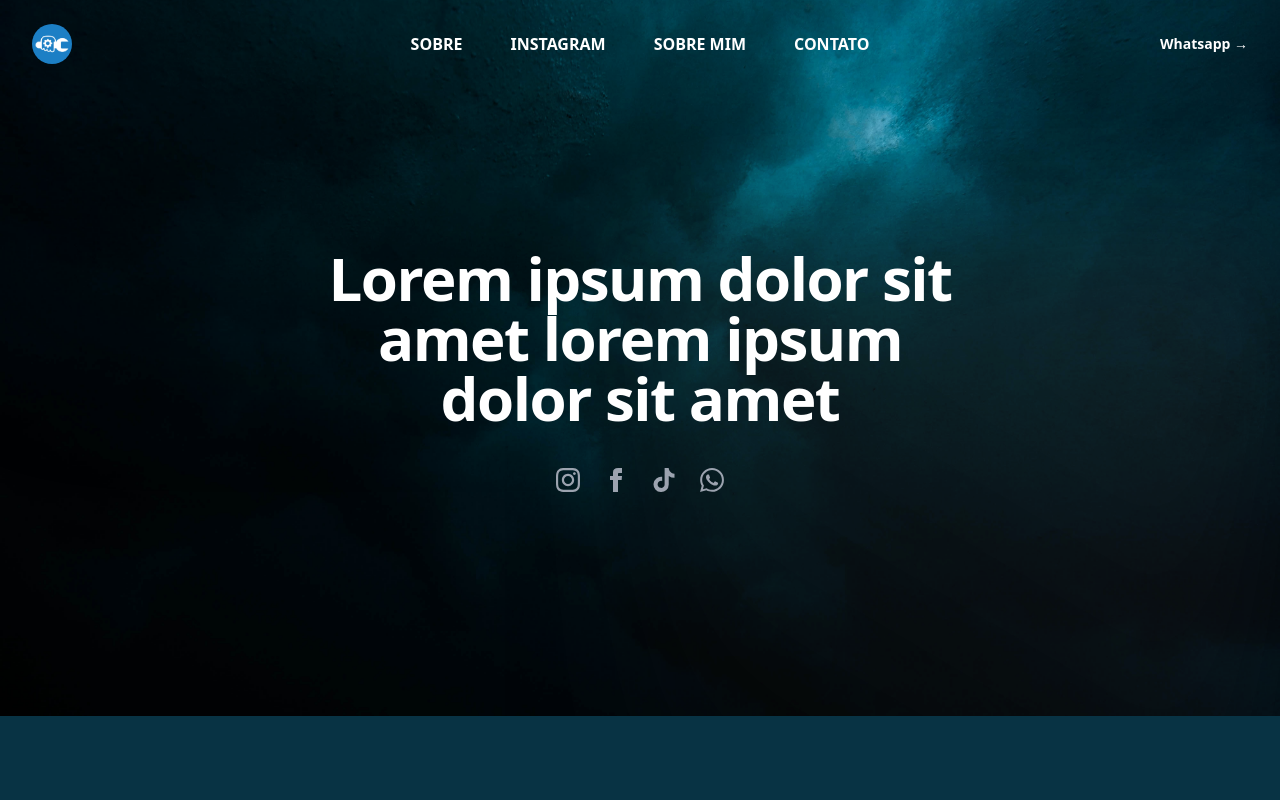
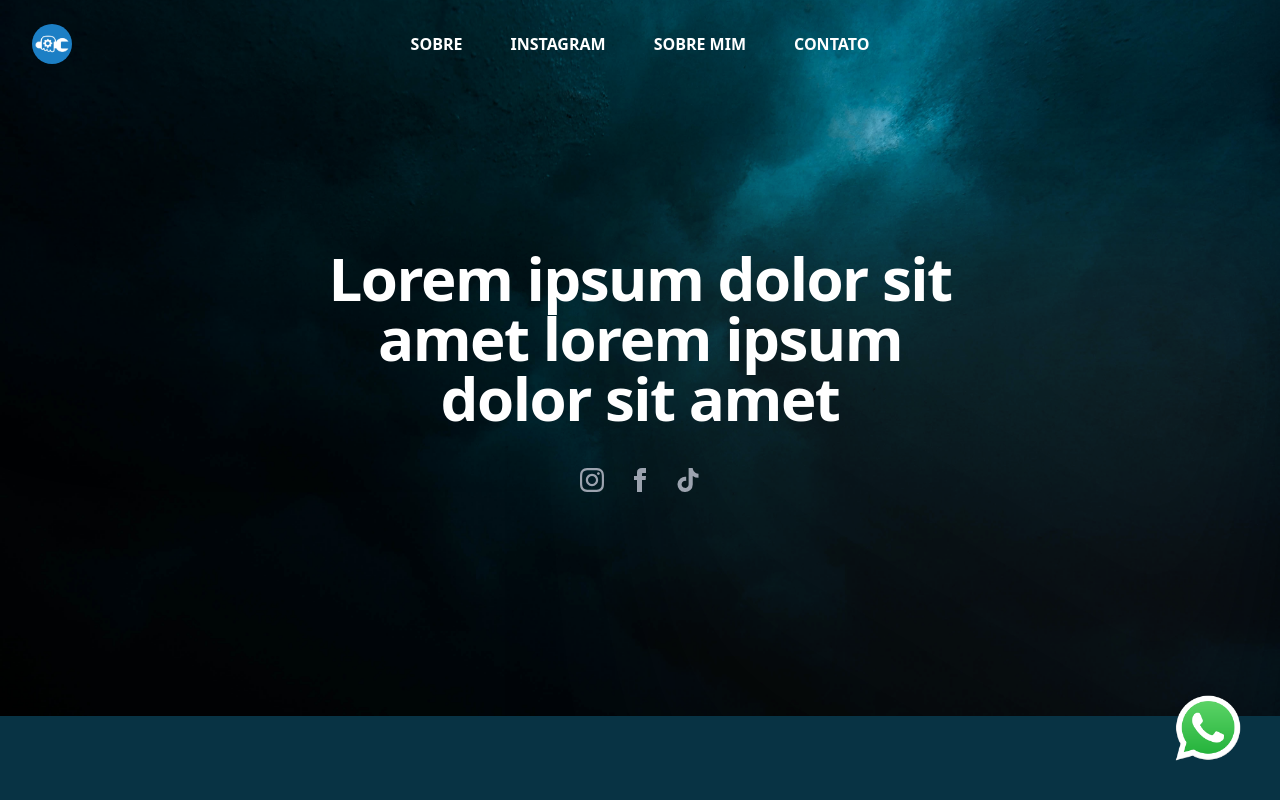
Before and after one commit to AAndreazza/site-descompliCAR, a Gatsby site: page / in a window 1280 px wide. Shown: the top 800 px of the page. Built offline with nearby package versions, Linux system fonts and the light colour scheme; Gatsby itself is replaced by a stand-in of ours.

Commit message:
adicionando whatsapp icon

```diff
--- a/src/components/hero.js
+++ b/src/components/hero.js
@@ -22,7 +22,7 @@ const Hero = () => {
             <div className='flex lg:hidden'>
                 <button
                     type='button'
-                    className='-m-1.5 inline-flex items-center justify-center rounded-md p-2.5 text-white'
+                    className='-m-1.5 inline-flex items-center justify-between rounded-md p-2.5 text-white'
                     onClick={() => setIsSidebarOpen(true)}
                 >
                 <span className='sr-only'>Abrir menu</span>
@@ -37,9 +37,7 @@ const Hero = () => {
                 <Link to='/#sobremim' className='text-base font-semibold leading-6 text-white'>SOBRE MIM</Link>
                 <Link to='/#contato' className='text-base font-semibold leading-6 text-white'>CONTATO</Link>
             </div>
-            <div className='hidden lg:flex lg:flex-1 lg:justify-end'>
-                <Link to={getWhatsUrl(CTA_WHATSAPP_MENSAGENS.ctaButton)} className='text-sm font-semibold leading-6 text-white'>Whatsapp <span aria-hidden='true'>&rarr;</span></Link>
-            </div>
+            <div className='hidden lg:flex lg:flex-1 lg:justify-end'></div>
 
             {/* Barra lateral - opções e fechar */}
             <div className={`lg:hidden ${isSidebarOpen ? '' : 'hidden'}`} role='dialog' aria-modal='true'>
@@ -72,7 +70,7 @@ const Hero = () => {
                         <Link to='#contato' className='-mx-3 block rounded-lg px-3 py-2 text-xl font-semibold leading-7 text-gray-100 hover:bg-gray-50'><button onClick={() => setIsSidebarOpen(false)}>CONTATO</button></Link>
                         </div>
                         <div className='py-6'>
-                        <Link to={getWhatsUrl(CTA_WHATSAPP_MENSAGENS.ctaGeral)} className='-mx-3 block rounded-lg px-3 py-2.5 text-xl font-semibold leading-7 text-gray-100 hover:bg-gray-50'>Whatsapp<span aria-hidden='true'> &rarr;</span></Link>
+                        <Link to={getWhatsUrl(CTA_WHATSAPP_MENSAGENS.ctaGeral)} className='-mx-3 block rounded-lg px-3 py-2.5 text-xl font-semibold leading-7 text-gray-100 hover:bg-gray-50'>Tirar tambem?<span aria-hidden='true'> &rarr;</span></Link>
                         </div>
                     </div>
                     </div>
@@ -117,14 +115,6 @@ const Hero = () => {
                         d="M448,209.91a210.06,210.06,0,0,1-122.77-39.25V349.38A162.55,162.55,0,1,1,185,188.31V278.2a74.62,74.62,0,1,0,52.23,71.18V0l88,0a121.18,121.18,0,0,0,1.86,22.17h0A122.18,122.18,0,0,0,381,102.39a121.43,121.43,0,0,0,67,20.14Z" />
                     </svg>
                 </Link>
-                <Link to={URLS.whatsapp} className='text-gray-400 hover:text-gray-500'>
-                    <span className='sr-only'>Whatsapp</span>
-                    <svg xmlns="http://www.w3.org/2000/svg" className="h-6 w-6 text-gray-400" fill="currentColor" viewBox="0 0 24 24">
-                        <path
-                            d="M.057 24l1.687-6.163c-1.041-1.804-1.588-3.849-1.587-5.946.003-6.556 5.338-11.891 11.893-11.891 3.181.001 6.167 1.24 8.413 3.488 2.245 2.248 3.481 5.236 3.48 8.414-.003 6.557-5.338 11.892-11.893 11.892-1.99-.001-3.951-.5-5.688-1.448l-6.305 1.654zm6.597-3.807c1.676.995 3.276 1.591 5.392 1.592 5.448 0 9.886-4.434 9.889-9.885.002-5.462-4.415-9.89-9.881-9.892-5.452 0-9.887 4.434-9.889 9.884-.001 2.225.651 3.891 1.746 5.634l-.999 3.648 3.742-.981zm11.387-5.464c-.074-.124-.272-.198-.57-.347-.297-.149-1.758-.868-2.031-.967-.272-.099-.47-.149-.669.149-.198.297-.768.967-.941 1.165-.173.198-.347.223-.644.074-.297-.149-1.255-.462-2.39-1.475-.883-.788-1.48-1.761-1.653-2.059-.173-.297-.018-.458.13-.606.134-.133.297-.347.446-.521.151-.172.2-.296.3-.495.099-.198.05-.372-.025-.521-.075-.148-.669-1.611-.916-2.206-.242-.579-.487-.501-.669-.51l-.57-.01c-.198 0-.52.074-.792.372s-1.04 1.016-1.04 2.479 1.065 2.876 1.213 3.074c.149.198 2.095 3.2 5.076 4.487.709.306 1.263.489 1.694.626.712.226 1.36.194 1.872.118.571-.085 1.758-.719 2.006-1.413.248-.695.248-1.29.173-1.414z" />
-                        </svg>
-                </Link>
-
                 </div>
             </div>
             </div>
@@ -133,7 +123,6 @@ const Hero = () => {
             </div>
         </div>
         </div>
-
     )
 }
 
--- /dev/null
+++ b/src/components/whatsappIcon.js
@@ -0,0 +1,22 @@
+import React from "react";
+import { getWhatsUrl } from '../utils/index.js'
+import { CTA_WHATSAPP_MENSAGENS} from '../utils/constants'
+import { Link } from 'gatsby'
+import whatsappIcon from "../images/whatsappIcon.png";
+
+const whatsAppIcon = () => {
+  return (
+    <Link
+        to={getWhatsUrl(CTA_WHATSAPP_MENSAGENS.ctaButton)}
+      target="_blank"
+    >
+      <img
+        src={whatsappIcon}
+        alt="whatsapp icon"
+        className="fixed bottom-6 right-6 sm:w-24 sm:h-24 w-16 h-16 z-10"
+      ></img>
+    </Link>
+  );
+};
+
+export default whatsAppIcon;
--- a/src/pages/index.js
+++ b/src/pages/index.js
@@ -1,4 +1,5 @@
 import React from 'react'
+import WhatsappIcon from '../components/whatsappIcon'
 import Hero from '../components/hero'
 import SobreDescompliCar from '../components/sobreDescompliCar'
 import Instagram from '../components/instagram'
@@ -6,6 +7,7 @@ import Instagram from '../components/instagram'
 const Index = () => {
     return(
         <div>
+            <WhatsappIcon />
             <Hero />
             <SobreDescompliCar />
             <Instagram />
```
Also changed, not shown: src/images/whatsappIcon.png (added).
